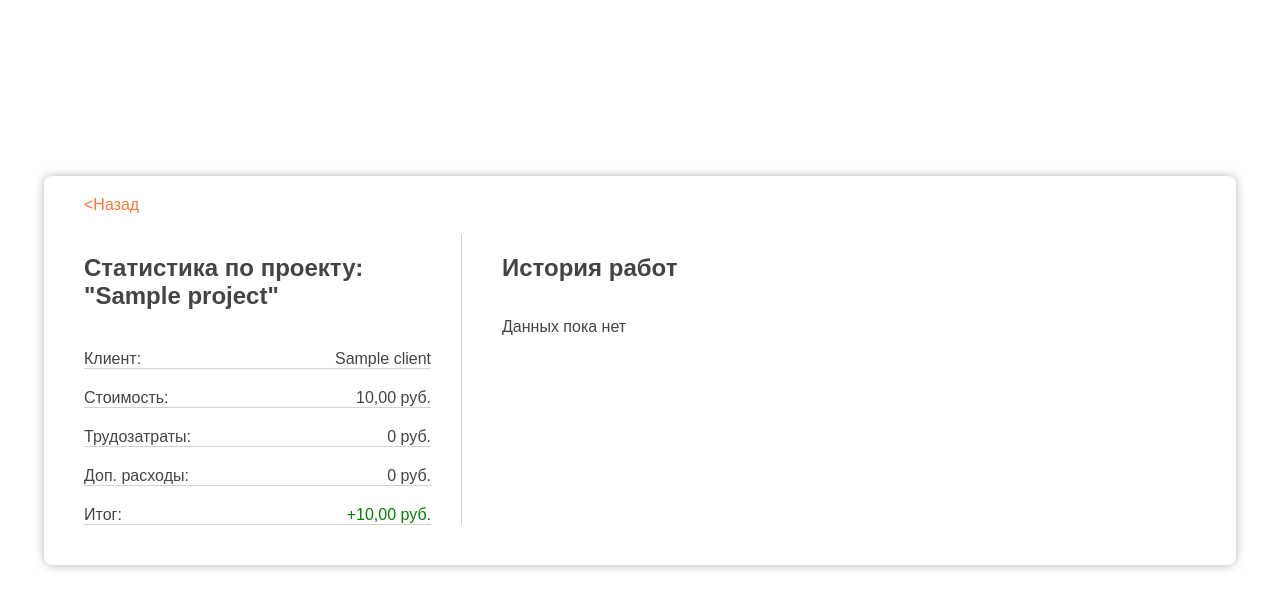
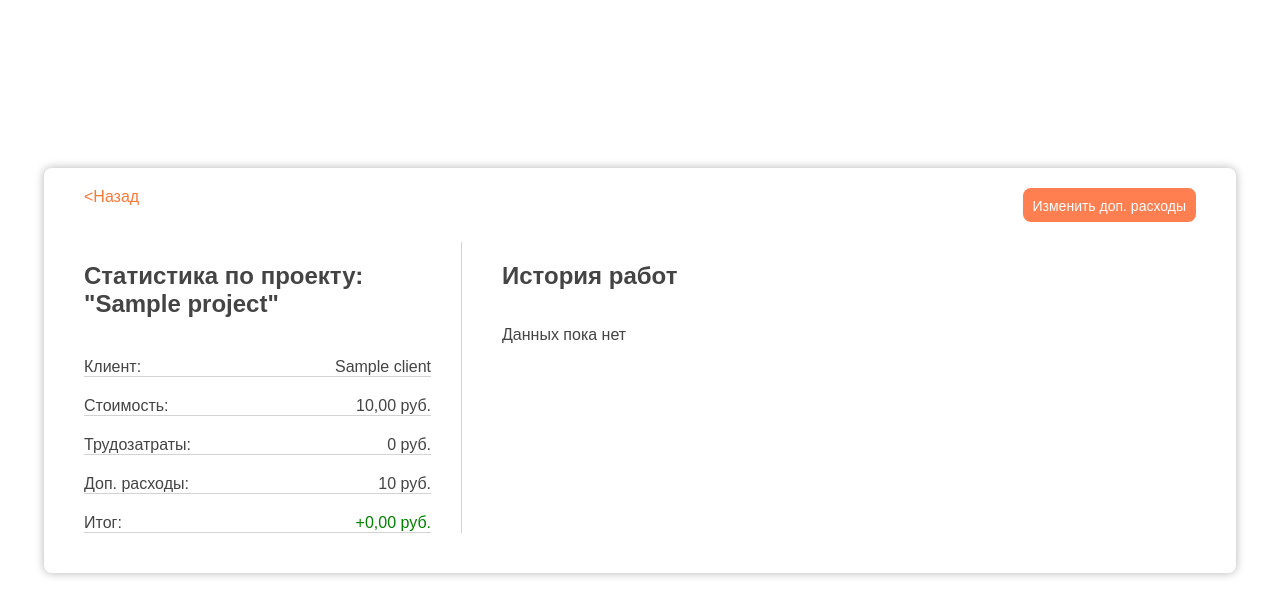
Before and after one commit to opchik/labor_costs_tracking, a Django app: page /final_list/1/statistics/ in a window 1280 px wide. Shown: the part 60-676 px from the top of the page. Run offline with Django 5.2, Linux system fonts and the light colour scheme; a user stored in the database is signed in; tables that the repository leaves empty hold one stand-in row (values such as "Sample post"); data that the repository does not hold is empty.

Commit message:
add hours_sum, additional_costs

```diff
--- a/labor_costs_tracking/static/tracking/css/statistics.css
+++ b/labor_costs_tracking/static/tracking/css/statistics.css
@@ -55,6 +55,7 @@
 
 					.group-content {
 						display: flex;
+						align-items: flex-end;
 						justify-content: space-between;
 						margin-top: 20px;
 						width: 100%;
@@ -117,8 +118,32 @@
 
 
 .close-wrapper{
+	display: flex;
+	justify-content: space-between;
 	margin: 0 20px;
 	a{
 		color: #f77839;
 	}
 }
+
+
+.btn {
+	display: flex;
+	align-items: center;
+	justify-content: center;
+
+	.btn-stat {
+		display: flex;
+		height: 14px;
+		background-color: #ff7f50;
+		font-size: 14px;
+		color: white;
+		border-radius: 8px;
+		padding: 10px;
+
+		&:hover {
+		    background-color: #ff6347;
+		    text-decoration: none;
+		}
+	}
+}
--- a/labor_costs_tracking/tracking/models.py
+++ b/labor_costs_tracking/tracking/models.py
@@ -55,6 +55,7 @@
     amount = models.DecimalField(max_digits=20, decimal_places=2)
     start_date = models.DateField()
     end_date = models.DateField()
+    additional_costs = models.DecimalField(max_digits=10, decimal_places=0, blank=True, null=True, default=0)
 
     def __str__(self):
         return self.name
@@ -64,8 +65,7 @@
             log.hours_spent * log.user.salary
             for log in self.work_logs.all()
         )
-        additional_expenses = 0
-        return self.amount - labor_costs - additional_expenses
+        return self.amount - labor_costs - self.additional_costs
 
 
 class WorkLog(models.Model):
--- a/labor_costs_tracking/tracking/templates/tracking/project_list.html
+++ b/labor_costs_tracking/tracking/templates/tracking/project_list.html
@@ -19,7 +19,7 @@
                             <th>Название</th>
                             <th>Дата создания</th>
                             <th>Дата закрытия</th>
-                            <th>Значение</th>
+                            <th>Сумма акта</th>
                             {% if title == "Итоговый список" %}
                                 <th>Прибыль</th>
                                 <th>Статистика</th>
--- a/labor_costs_tracking/tracking/templates/tracking/project_statistics.html
+++ b/labor_costs_tracking/tracking/templates/tracking/project_statistics.html
@@ -8,6 +8,9 @@
         <div class="container">
             <div class="close-wrapper">
                 <a href="{% url 'final_list' %}">&lt;Назад</a>
+                <div class="btn">
+                    <a href="{% url 'add_additional_costs' project.id %}" class="btn-stat">Изменить доп. расходы</a>
+                </div>
             </div>
             <div class="main-content">
                 <div class="left-side half-side">
@@ -30,7 +33,7 @@
                         </div>
                         <div class="group-content">
                             <p>Доп. расходы:</p>
-                            <p>{{ additional_expenses }} руб.</p>
+                            <p>{{ additional_costs }} руб.</p>
                         </div>
                         <div class="group-content">
                             <p>Итог:</p>
@@ -63,9 +66,9 @@
                                     <tbody>
                                         {% for log in work_logs %}
                                             <tr>
-                                                <td>{{ log.user.full_name }}</td>
+                                                <td>{{ log.name }}</td>
                                                 <td>{{ log.hours_spent }}</td>
-                                                <td>{{ log.user.salary }}</td>
+                                                <td>{{ log.salary }}</td>
                                                 <td>{{ log.labor_cost }}</td>
                                             </tr>
                                         {% endfor %}
--- a/labor_costs_tracking/tracking/urls.py
+++ b/labor_costs_tracking/tracking/urls.py
@@ -13,5 +13,6 @@
     path('worklogs/', WorkLogList.as_view(), name='worklog_list'),
     path('worklogs/add/', AddWorkLog.as_view(), name='add_worklog'),
     path('final_list', ProjectList.as_view(), name='final_list'),
-    path('final_list/<int:pk>/statistics/', ProjectStatistics.as_view(), name='project_statistics')
+    path('final_list/<int:pk>/statistics/', ProjectStatistics.as_view(), name='project_statistics'),
+    path('additional_costs/<int:pk>', AddAdditionalCosts.as_view(), name='add_additional_costs'),
 ]
--- a/labor_costs_tracking/tracking/views.py
+++ b/labor_costs_tracking/tracking/views.py
@@ -1,15 +1,16 @@
 from django.views import View
 from django.urls import reverse_lazy
 from django.contrib.auth import login, logout
-from django.shortcuts import render, redirect
+from django.shortcuts import render, redirect, get_object_or_404
 from django.contrib.auth.views import LoginView
+from django.views.generic.edit import UpdateView
 from django.views.generic import CreateView, ListView, DetailView
 from django.contrib.auth.mixins import LoginRequiredMixin
 
 from .utils import DataMixin
 from .models import Project, WorkLog, User
 from .forms import (ProjectForm, WorkLogForm, RegisterUserForm,
-                    LoginUserForm, UserProfileForm)
+                    LoginUserForm, UserProfileForm, AdditionalCostsForm)
 
 
 class ProjectList(LoginRequiredMixin, DataMixin, ListView):
@@ -140,20 +141,48 @@
         context = super().get_context_data(**kwargs)
         project = self.object
         work_logs = project.work_logs.all()
+        aggregated_data = {}
+        for log in work_logs:
+            if log.user.full_name in aggregated_data:
+                aggregated_data[log.user.full_name]["hours_spent"] += log.hours_spent
+            else:
+                aggregated_data[log.user.full_name] = {"hours_spent": log.hours_spent, "salary": log.user.salary}
+        work_logs = [
+            {
+                "name": name,
+                "hours_spent": data["hours_spent"],
+                "salary": data["salary"],
+                "labor_cost":  data["hours_spent"]*data["salary"]
+            }
+            for name, data in aggregated_data.items()
+        ]
         labor_costs = sum(
-            log.hours_spent * log.user.salary
+            log["hours_spent"] * log["salary"]
             for log in work_logs
         )
-        additional_expenses = 0
-        profit_or_loss = project.amount - labor_costs - additional_expenses
+        profit_or_loss = project.amount - labor_costs - project.additional_costs
         context['work_logs'] = work_logs
         context['labor_costs'] = labor_costs
-        context['additional_expenses'] = additional_expenses
+        context['additional_costs'] = project.additional_costs
         context['profit_or_loss'] = profit_or_loss
-        for work_log in context['work_logs']:
-                work_log.labor_cost = work_log.calculate_labor_costs()
         context.update(self.get_user_context(title="Статистика по проекту"))
         return context
 
     def get_queryset(self):
         return Project.objects.all()
+
+
+
+class AddAdditionalCosts(LoginRequiredMixin, DataMixin, UpdateView):
+    model = Project
+    form_class = AdditionalCostsForm
+    template_name = 'tracking/additional_costs.html'
+
+    def get_object(self, queryset=None):
+        return get_object_or_404(Project, pk=self.kwargs['pk'])
+
+    def get_success_url(self):
+        return reverse_lazy('project_statistics', kwargs={'pk': self.object.pk})
+
+    def form_valid(self, form):
+        return super().form_valid(form)
```
Also changed, not shown: labor_costs_tracking/tracking/forms.py (+9 -1 lines), labor_costs_tracking/tracking/templates/tracking/additional_costs.html (added, +27 -0 lines), labor_costs_tracking/tracking/migrations/0008_worklog_additional_costs.py (added), labor_costs_tracking/tracking/migrations/0009_remove_worklog_additional_costs_and_more.py (added).
